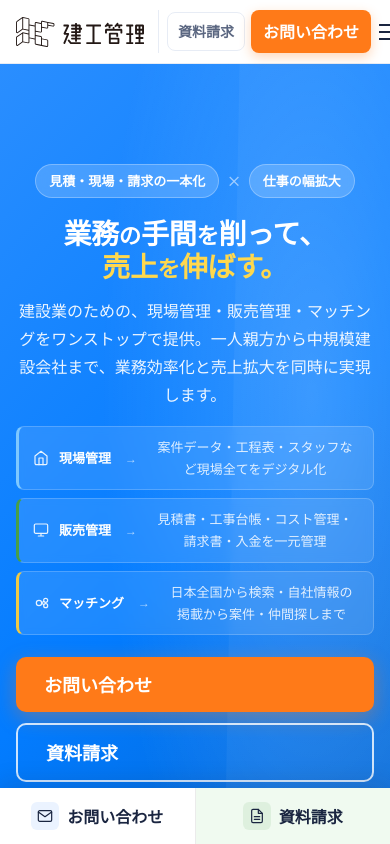
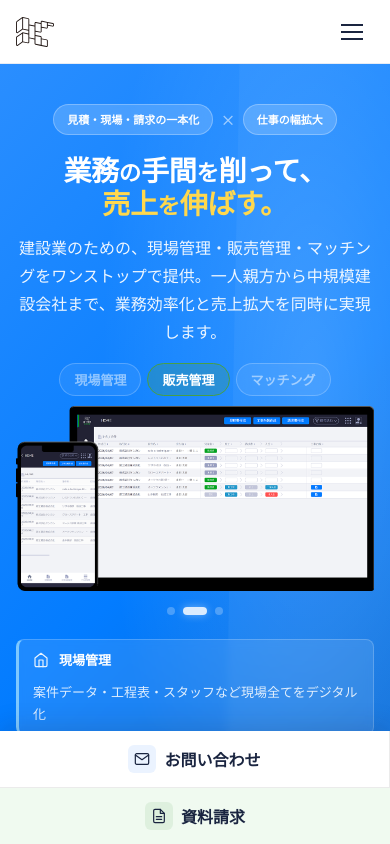
Before and after one commit to htethtet-otechmm/k2-lp-page, a Next.js app: page / in a window 390 px wide. Shown: the top 844 px of the page. Built offline with nearby package versions, Linux system fonts and the light colour scheme.

Commit message:
Fix mobile design

```diff
--- a/components/Header.tsx
+++ b/components/Header.tsx
@@ -41,6 +41,13 @@ export default function Header() {
           onClick={() => setOpen(false)}
           aria-label="建工管理"
         >
+          <picture>
+            <source
+              media="(max-width: 60rem)"
+              srcSet="/layout/main_logo_sp.svg"
+              width={128}
+              height={100}
+            />
             <Image
               src="/main_logo.svg"
               alt="建工管理"
@@ -48,6 +55,7 @@ export default function Header() {
               height={44}
               priority
             />
+          </picture>
         </Link>
         <div className="navigation_right">
           <div
@@ -71,7 +79,6 @@ export default function Header() {
             >
               {dark ? <Moon size={24} /> : <Sun size={24} />}
             </button>
-          </div>
             <div className="navigation_actions">
               <Link
                 className="navigation_login"
@@ -88,10 +95,13 @@ export default function Header() {
                 お問い合わせ
               </Link>
             </div>
+          </div>
           <button
             className={`navigation_hamburger${open ? " open" : ""}`}
             onClick={() => setOpen(!open)}
             aria-label="メニューを開閉"
+            aria-expanded={open}
+            aria-controls="navigation_links"
           >
             <span />
             <span />
--- a/components/pages/cases.tsx
+++ b/components/pages/cases.tsx
@@ -20,7 +20,7 @@ export default function CasesContent() {
           </p>
         </div>
       </section>
-      <div className="case_list_filter">
+      {/* <div className="case_list_filter">
         <div className="container">
           <div className="case_list_filter_inner">
             <input
@@ -60,7 +60,7 @@ export default function CasesContent() {
             </div>
           </div>
         </div>
-      </div>
+      </div> */}
       <section className="case_list">
         <div className="container">
           <div className="case_list_grid">
--- a/components/pages/field_management.tsx
+++ b/components/pages/field_management.tsx
@@ -338,7 +338,7 @@ export default function FieldManagementContent() {
                   target="_blank"
                   rel="noopener noreferrer"
                 >
-                  現場管理を無料で試す →
+                  現場管理を無料で試す <span>→</span>
                 </a>
               </div>
               <div className="pricing_tab_wrap">
--- a/components/pages/home.tsx
+++ b/components/pages/home.tsx
@@ -5,8 +5,8 @@ export default function HomeContent() {
   return (
     <div className="route_page">
       <section className="hero">
-        <div className="hero_inner">
-          <div>
+        <div className="hero_inner home_hero_inner">
+          <div className="home_hero_copy">
             <div className="hero_entry_tags">
               <span className="hero_entry_tag">見積・現場・請求の一本化</span>
               <span className="hero_entry_separator">×</span>
@@ -333,7 +333,7 @@ export default function HomeContent() {
           </div>
         </div>
       </section>
-      <section className="relation_section">
+      <section className="relation_section home_relation">
         <div className="container">
           <h2 className="relation_title">
             スマート<span className="particle">に</span>事業成長
--- a/components/pages/pricing.tsx
+++ b/components/pages/pricing.tsx
@@ -34,7 +34,7 @@ export default function PricingContent() {
                   target="_blank"
                   rel="noopener noreferrer"
                 >
-                  現場管理を無料で試す →
+                  現場管理を無料で試す <span>→</span>
                 </a>
               </div>
               <div className="pricing_tab_wrap">
@@ -165,7 +165,7 @@ export default function PricingContent() {
                   target="_blank"
                   rel="noopener noreferrer"
                 >
-                  販売管理を無料で試す →
+                  販売管理を無料で試す <span>→</span>
                 </a>
               </div>
               <div className="pricing_tab_wrap">
--- a/styles/base.scss
+++ b/styles/base.scss
@@ -113,7 +113,7 @@ nav.is_scrolled {
   gap: 0;
 }
 
-.navigation_links a {
+.navigation_links > a {
   font-size: fn.rem(15);
   font-weight: 500;
   padding: fn.rem(6) fn.rem(10);
@@ -127,7 +127,7 @@ nav.is_scrolled {
   white-space: nowrap;
 }
 
-.navigation_links a:hover {
+.navigation_links > a:hover {
   background: var(--color_main_light);
   color: var(--color_main);
 }
--- a/styles/mobile.scss
+++ b/styles/mobile.scss
@@ -2,6 +2,100 @@
 @use "variables.scss" as *;
 @use "functions" as fn;
 @use "mixins" as mixin;
+
+@media (max-width: $breakpoint-tablet) {
+  .flow_grid {
+    grid-template-columns: minmax(0, 1fr);
+    gap: fn.rem(32);
+    margin-top: fn.rem(32);
+  }
+
+  .flow_grid::before {
+    display: none;
+  }
+
+  .flow_item {
+    display: grid;
+    grid-template-columns: fn.rem(64) minmax(0, 1fr);
+    grid-template-rows: auto auto 1fr;
+    column-gap: fn.rem(20);
+    padding: 0;
+    text-align: left;
+  }
+
+  .flow_item:not(:last-child)::before {
+    content: "";
+    position: absolute;
+    top: fn.rem(32);
+    left: fn.rem(31);
+    width: fn.rem(2);
+    height: calc(100% + #{fn.rem(32)});
+    background: var(--color_field);
+    z-index: 0;
+  }
+
+  .flow_item .flow_circle {
+    grid-column: 1;
+    grid-row: 1 / 4;
+    margin: 0;
+    position: relative;
+    z-index: 1;
+  }
+
+  .flow_item .flow_number,
+  .flow_item .flow_title,
+  .flow_item .flow_description {
+    grid-column: 2;
+    min-width: 0;
+    overflow-wrap: anywhere;
+  }
+
+  .flow_item .flow_description {
+    font-size: fn.rem(14);
+    line-height: 1.7;
+  }
+
+  #__next
+    :is(.button, .side_button, .form_submit, .admin_button, .admin_back_button),
+  #__next main button:not(.hero_slide_description, .hero_tab_outside_tab) {
+    width: 100%;
+    min-width: 0;
+    max-width: 100%;
+    flex: 0 0 auto;
+    justify-content: center;
+    text-align: center;
+    white-space: normal;
+  }
+
+  .hero_buttons,
+  .service_hero_inner_buttons,
+  .field_lp_cta_buttons,
+  .relation_cta,
+  .cta_bar_actions,
+  .footer_cta_bar_actions,
+  .side_cta {
+    flex-direction: column;
+    align-items: stretch;
+    width: 100%;
+  }
+
+  .side_cta .side_button {
+    min-height: fn.rem(52);
+  }
+
+  .side_cta .side_button.cta_contact {
+    border-bottom: fn.rem(1) solid rgba(0, 0, 0, 0.08) !important;
+  }
+
+  .site_footer {
+    padding-bottom: calc(#{fn.rem(120)} + env(safe-area-inset-bottom));
+  }
+
+  .side_cta {
+    padding-bottom: env(safe-area-inset-bottom);
+    background: var(--color_accent);
+  }
+}
 
 @media (max-width: $breakpoint-mobile) {
   .route_page section,
@@ -11,3 +105,21 @@
     padding-bottom: $section-padding-mobile;
   }
 }
+
+@media (max-width: fn.rem(720)) {
+  .home_relation .relation_pair {
+    position: relative;
+    margin-bottom: fn.rem(33);
+  }
+
+  .home_relation .relation_down:not(.sales) {
+    display: none;
+  }
+
+  .home_relation .relation_down.sales {
+    position: absolute;
+    top: 100%;
+    left: 50%;
+    transform: translateX(-50%);
+  }
+}
--- a/styles/pages/field-management.scss
+++ b/styles/pages/field-management.scss
@@ -180,7 +180,7 @@
 
   & .field_lp_feature_grid {
     display: grid;
-    grid-template-columns: repeat(4, 1fr);
+    grid-template-columns: repeat(4, minmax(0, 1fr));
     gap: fn.rem(18);
   }
 
@@ -356,10 +356,10 @@
   background: #1e1e2e;
 }
 
-/* レスポンシブ：中間幅は2カラム */
+/* Feature cards: 4 columns on desktop, then 3, 2 and 1. */
 @media (max-width: fn.rem(1024)) {
-  .field_lp_feature_grid {
-    grid-template-columns: repeat(2, 1fr);
+  .field_lp_value .field_lp_feature_grid {
+    grid-template-columns: repeat(3, minmax(0, 1fr));
   }
 }
 
@@ -369,7 +369,7 @@
   .field_lp_intro_inner,
   .field_lp_support_grid,
   .field_lp_reason_inner {
-    grid-template-columns: 1fr;
+    grid-template-columns: 1fr !important;
   }
 
   .field_lp_hero .field_lp_hero_logo {
@@ -381,7 +381,7 @@
   }
 
   .field_lp_value .field_lp_feature_grid {
-    grid-template-columns: 1fr;
+    grid-template-columns: repeat(2, minmax(0, 1fr));
   }
 
   .field_lp_reason .field_lp_reason_inner {
@@ -393,12 +393,21 @@
   }
 
   .relation_efficiency {
-    background-color: rgb(253, 253, 217);
+    background-color: #ffffff;
     padding: fn.rem(20);
+    border-radius: var(--radius_default);
   }
 
-      .relation_pair {
-        background: #f2f2f2;
-        padding: fn.rem(20);
-      }
+  .relation_pair {
+    background: #f8f9fc;
+    padding: fn.rem(20);
+    border-radius: var(--radius_default);
+    border: fn.rem(1) solid var(--color_sub);
+  }
 }
+
+@media (max-width: fn.rem(480)) {
+  .field_lp_value .field_lp_feature_grid {
+    grid-template-columns: minmax(0, 1fr);
+  }
+}
--- a/styles/pages/home.scss
+++ b/styles/pages/home.scss
@@ -69,7 +69,6 @@
   display: flex;
   align-items: center;
   gap: fn.rem(8);
-  flex-wrap: wrap;
   margin-bottom: fn.rem(18);
   justify-content: flex-start;
 }
@@ -1378,8 +1377,20 @@
 }
 
 @media (max-width: fn.rem(767)) {
+  .hero {
+    padding: 0 !important;
+  }
   .hero_entry_tag {
     font-size: fn.rem(12);
+  }
+
+  .hero_service_badge {
+    flex-wrap: wrap;
+    text-align: left;
+
+    .hero_service_badge_arrow {
+      display: none;
+    }
   }
 
   .relation_cta {
--- a/styles/responsive.scss
+++ b/styles/responsive.scss
@@ -39,6 +39,32 @@
   .hero_slider_wrap {
     width: 100%;
     padding: 0 0 fn.rem(24);
+  }
+
+  /* Place the homepage slider immediately after its description on mobile. */
+  .home_hero_inner {
+    flex-direction: column;
+    gap: 0;
+    text-align: center;
+  }
+
+  .home_hero_inner > .home_hero_copy {
+    display: contents;
+  }
+
+  .home_hero_inner > .hero_slider_wrap {
+    order: 1;
+    min-width: 0;
+  }
+
+  .home_hero_copy > .hero_service_badges {
+    order: 2;
+    width: 100%;
+  }
+
+  .home_hero_copy > .hero_buttons {
+    order: 3;
+    width: 100%;
   }
 
   .hero_tab_ipad_frame {
@@ -83,6 +109,9 @@
   }
 
   /* スマホでは画像とテキストを縦積みにする */
+  .case_detail_photo_text {
+    margin-bottom: 0;
+  }
   .case_detail_photo_text,
   .case_detail_photo_text.reveal {
     flex-direction: column;
@@ -141,13 +170,21 @@
     grid-template-columns: 1fr;
   }
 
+  .service_connect {
+    padding: fn.rem(22);
+  }
+
+  .service_connect_name {
+    font-size: fn.rem(17);
+  }
+
   .service_connect_top {
     flex-wrap: wrap;
     gap: fn.rem(16);
     flex-direction: column;
     flex-wrap: nowrap;
     background: #f6f6f6;
-    padding: fn.rem(25) 0;
+    padding: fn.rem(25);
   }
 
   .service_connect_node {
@@ -196,7 +233,7 @@
   }
 
   .sns_inner {
-    grid-template-columns: 1fr;
+    grid-template-columns: repeat(2, 1fr);
   }
 
   .matching_plan_grid {
@@ -254,6 +291,14 @@
     padding-left: $page-gutter-mobile;
   }
 
+  .case_detail_meta_row {
+    flex-direction: column;
+  }
+
+  .case_detail_meta_label {
+    width: 100%;
+  }
+
   .service_price_section > .service_price_inner {
     padding-right: $page-gutter-mobile;
     padding-left: $page-gutter-mobile;
@@ -290,7 +335,7 @@
   }
 
   .hero_entry_tag {
-    font-size: fn.rem(13);
+    font-size: fn.rem(11);
   }
   .pricing_tab_wrap {
     overflow-x: auto;
@@ -402,6 +447,11 @@
   .navigation_hamburger {
     display: flex;
     background: none;
+    flex-shrink: 0;
+    width: fn.rem(44);
+    height: fn.rem(44);
+    align-items: center;
+    justify-content: center;
   }
 
   .navigation_links {
@@ -411,6 +461,9 @@
     top: fn.rem(64);
     right: 0;
     width: fn.rem(260);
+    max-width: 100vw;
+    max-height: calc(100dvh - #{fn.rem(64)});
+    overflow-y: auto;
     background: rgba(255, 255, 255, 0.98);
     backdrop-filter: blur(fn.rem(16));
     border-left: fn.rem(1) solid var(--color_sub);
@@ -426,17 +479,28 @@
     display: flex;
   }
 
-  .navigation_links a {
+  .navigation_links > a {
     font-size: fn.rem(17);
     padding: fn.rem(10) fn.rem(16);
     border-radius: fn.rem(8);
   }
 
-  /* モバイルでnav-actionsをコンパクトに */
+  /* Actions appear inside the expanded mobile menu. */
   .navigation_actions {
-    gap: fn.rem(6);
-    margin-left: fn.rem(6);
-    padding-left: fn.rem(8);
+    display: flex;
+    flex-direction: column;
+    align-self: stretch;
+    gap: fn.rem(8);
+    margin: fn.rem(8) 0 0;
+    padding: fn.rem(12) fn.rem(8) 0;
+    border-left: 0;
+    border-top: fn.rem(1) solid var(--color_sub);
+  }
+
+  .navigation_actions a {
+    width: 100%;
+    min-height: fn.rem(44);
+    justify-content: center;
   }
 
   .navigation_login {
--- a/styles/theme.scss
+++ b/styles/theme.scss
@@ -67,7 +67,7 @@
   border-bottom-color: #2a2a3d;
 }
 
-[data-theme="dark"] .navigation_links a:hover {
+[data-theme="dark"] .navigation_links > a:hover {
   background: #2a2a3d;
 }
 
@@ -92,6 +92,69 @@
 }
 
 /* White/light backgrounds → dark surfaces */
+/* Monochrome external SVGs cannot inherit the page's text color. */
+[data-theme="dark"] .field_lp_feature_icon img,
+[data-theme="dark"] .field_lp_support_icon img {
+  filter: brightness(0) invert(1);
+}
+
+/* Keep brand colors and dark lettering readable on a neutral image surface. */
+[data-theme="dark"] .service_hero_inner_logo,
+[data-theme="dark"] .field_lp_hero_logo {
+  background: #fff;
+  border-radius: fn.rem(12);
+  padding: fn.rem(12);
+}
+
+[data-theme="dark"] .about_vision_right_photos img,
+[data-theme="dark"] .field_lp_reason_image img {
+  background-color: #fff;
+}
+
+/* Preserve the transparent space around product device mockups. */
+[data-theme="dark"] .feature_screen img,
+[data-theme="dark"] .service_hero_inner_screen img,
+[data-theme="dark"] .field_lp_hero_screen img,
+[data-theme="dark"] .screen_panel img {
+  background-color: transparent;
+}
+
+/* Sprite symbols contain outline paths; a fill alone loses their detail. */
+[data-theme="dark"] svg:has(> use):not([stroke]):not(.flow_circle svg) {
+  fill: none;
+  stroke: currentColor;
+  stroke-width: 1.8;
+  stroke-linecap: round;
+  stroke-linejoin: round;
+}
+
+[data-theme="dark"] .flow_circle {
+  color: #fff;
+  border-color: #fff;
+}
+
+[data-theme="dark"] .flow_circle svg {
+  fill: #fff;
+  stroke: none;
+}
+
+[data-theme="dark"] .faq_toggle {
+  color: #70b3ff;
+  background: #242d44;
+}
+
+[data-theme="dark"] .faq_item.open .faq_toggle {
+  color: #fff;
+  background: var(--color_field);
+}
+
+/* These mobile diagram surfaces otherwise remain white behind light icons. */
+[data-theme="dark"] .relation_efficiency,
+[data-theme="dark"] .relation_pair {
+  background: #1e1e2e;
+  border-color: #3a3a55;
+}
+
 [data-theme="dark"] .target_card,
 [data-theme="dark"] .faq_item,
 [data-theme="dark"] .case_list_card,
@@ -330,11 +393,11 @@
   border-color: #2a2a3d;
 }
 
-[data-theme="dark"] .navigation_links a {
+[data-theme="dark"] .navigation_links > a {
   color: rgba(255, 255, 255, 0.75);
 }
 
-[data-theme="dark"] .navigation_links a:hover {
+[data-theme="dark"] .navigation_links > a:hover {
   background: #2a2a3d;
   color: #fff;
 }
```
Lines whose indentation alone changed are shown as unchanged.
